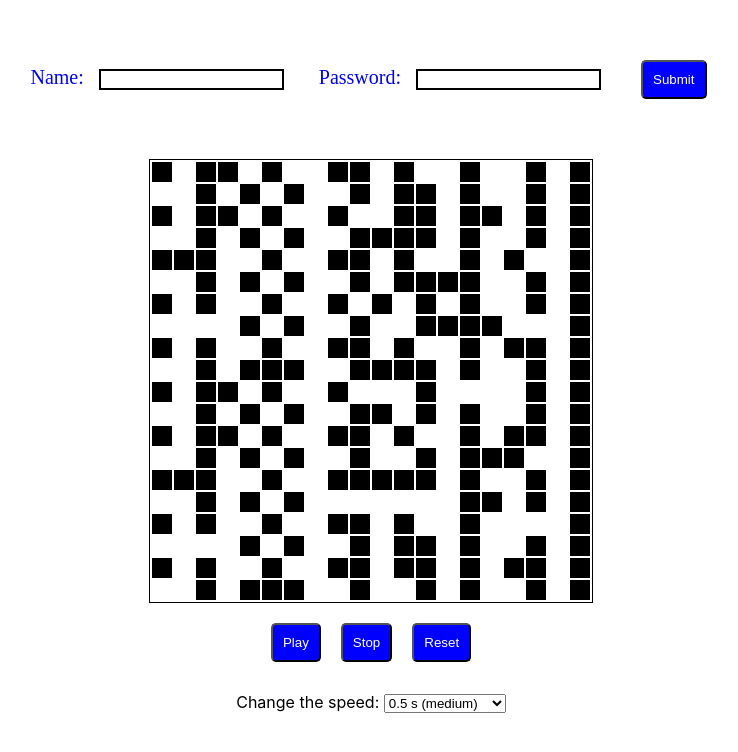
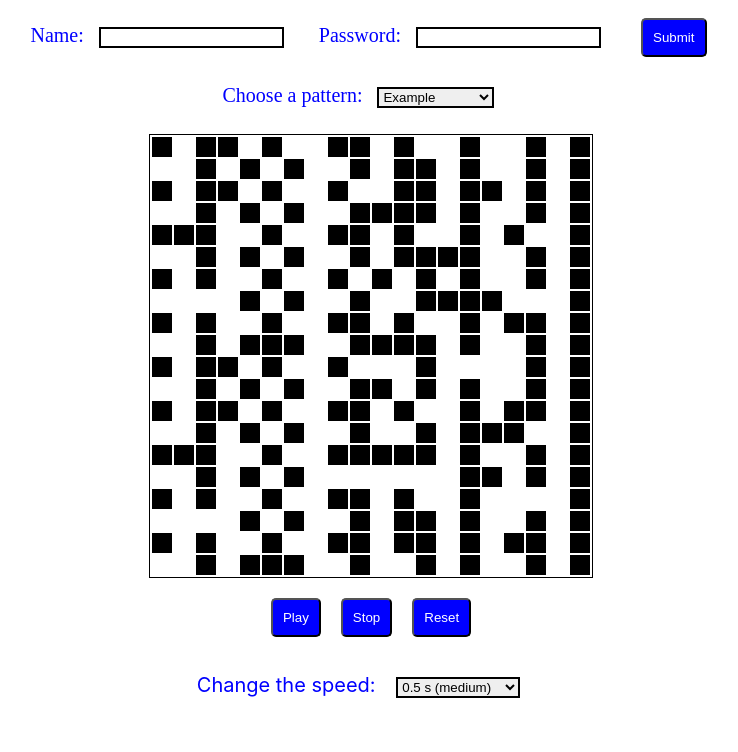
Before and after one commit to AnickaVargova/Game-of-Life-TS, a React (Create React App) app: page / in a window 1280 px wide. Shown: the top 752 px of the page, without its empty margins (269-1007 px from the left). Built offline with nearby package versions, Linux system fonts and the light colour scheme.

Commit message:
fetch added

```diff
--- a/src/components/App.tsx
+++ b/src/components/App.tsx
@@ -2,8 +2,39 @@ import Board from "./Board";
 import styled from "styled-components";
 import Login from "./Login";
 import { useSelector, useDispatch } from "react-redux";
-import { setTempoAction, setRunningAction, getTempo, resetAction, startGame } from "../reducers/gameReducer";
+import { useState } from "react";
+import { config } from "../config";
 
+import {
+  setTempoAction,
+  setRunningAction,
+  getTempo,
+  startGame,
+  changeBoardSetting,
+  getErrorMsg,
+} from "../reducers/gameReducer";
+
+const Setting = styled.div`
+  text-align: center;
+`;
+const Label = styled.label`
+  margin: 5px;
+  color: blue;
+  font-size: 20px;
+`;
+
+const Select = styled.select`
+  margin: 10px;
+  margin-right: 30px;
+  border: 2px solid black;
+  &: hover {
+    border: 2px solid blue;
+  }
+`;
+
+const Message = styled.p`
+  color: red;
+`;
 
 const Buttons = styled.div`
   display: flex;
@@ -31,15 +62,32 @@ const Tempo = styled.div`
     sans-serif;
 `;
 
-console.log(process.env);
 const App = () => {
   const tempo = useSelector(getTempo);
+  const msg = useSelector(getErrorMsg);
   const dispatch = useDispatch();
-
+  const [pattern, setPattern] = useState("Example");
 
   return (
     <div className="App">
-      <Login/>
+      <Login />
+      <Setting>
+        <Label>Choose a pattern:</Label>
+        <Select
+          onChange={(e) => {
+            dispatch(changeBoardSetting(e.target.value));
+            setPattern(e.target.value);
+          }}
+        >
+          <option value="example">Example</option>
+          <option value="blinker">Blinker</option>
+          <option value="toad">Toad</option>
+          <option value="beacon">Beacon</option>
+          <option value="pentadecathlon">Pentadecathlon</option>
+          <option value="pulsar">Pulsar</option>
+        </Select>
+        <Message>{msg}</Message>
+      </Setting>
       <Board />
       <Buttons>
         <Button onClick={() => dispatch(startGame())}>Play</Button>
@@ -47,15 +95,16 @@ const App = () => {
         <Button
           onClick={() => {
             dispatch(setRunningAction(false));
-            dispatch(resetAction());
-        }}
+            dispatch(changeBoardSetting(pattern));
+            dispatch(setTempoAction(config.DEFAULT_SPEED));
+          }}
         >
           Reset
         </Button>
       </Buttons>
       <Tempo>
-        <span>Change the speed: </span>
-        <select
+        <Label>Change the speed: </Label>
+        <Select
           value={tempo}
           onChange={(e) => {
             dispatch(setTempoAction(parseInt(e.target.value)));
@@ -66,7 +115,7 @@ const App = () => {
           <option value="500">0.5 s (medium)</option>
           <option value="700">0.7 s</option>
           <option value="2000">2 s (very slow)</option>
-        </select>
+        </Select>
       </Tempo>
     </div>
   );
--- a/src/components/Board.tsx
+++ b/src/components/Board.tsx
@@ -1,24 +1,24 @@
-
 import Row from "./Row";
 import styled from "styled-components";
 import { useSelector } from "react-redux";
-import { getBoard} from "../reducers/gameReducer";
+import { getBoard } from "../reducers/gameReducer";
 
 const Table = styled.table`
   border: 1px solid black;
   margin: auto;
-  margin-top: 50px;
+  margin-top: 0;
   padding: 0;
 `;
 
 const Board = () => {
   const boardInfo = useSelector(getBoard);
-    return (
+  return (
     <Table>
       <tbody>
-        {boardInfo.map((row, rowIndex) => (
-          <Row key={rowIndex} rowIndex={rowIndex} />
-        ))}
+        {boardInfo &&
+          boardInfo.map((row, rowIndex) => (
+            <Row key={rowIndex} rowIndex={rowIndex} />
+          ))}
       </tbody>
     </Table>
   );
--- a/src/components/Login.tsx
+++ b/src/components/Login.tsx
@@ -1,17 +1,17 @@
-import {useSelector, useDispatch} from 'react-redux';
-import {useState} from 'react';
-import styled from 'styled-components';
-import {getName, setLoginAction} from "../reducers/loginReducer"
+import { useSelector, useDispatch } from "react-redux";
+import { useState } from "react";
+import styled from "styled-components";
+import { getName, setLoginAction } from "../reducers/loginReducer";
 
 const LoginSection = styled.div`
-margin-top: 40px;
+  margin-top: 0;
   text-align: center;
-`
+`;
 const Label = styled.label`
   margin: 5px;
   color: blue;
   font-size: 20px;
-`
+`;
 
 const Input = styled.input`
   margin: 10px;
@@ -20,45 +20,56 @@ border: 2px solid black;
   &: hover {
     border: 2px solid blue;
   }
-`
+`;
 
 const Greeting = styled.h1`
+  margin: 0;
+  margin-bottom: 10px;
   color: turquoise;
-`
+`;
 
 const Button = styled.button`
   margin: 10px;
-  margin-top: 20px;
+  margin-top: 10px;
   color: white;
   background-color: blue;
   border-radius: 5px;
   padding: 10px;
 `;
 const Login = () => {
-
   const name = useSelector(getName);
   const dispatch = useDispatch();
-const [nameInput, setNameInput] = useState('');
-const [password, setPassword] = useState('');
+  const [nameInput, setNameInput] = useState("");
+  const [password, setPassword] = useState("");
 
   const handleClick = () => {
-    if(nameInput === ''|| password === ''){
-        alert ('Please fill in both fields.');
+    if (nameInput === "" || password === "") {
+      alert("Please fill in both fields.");
       return;
     }
-    dispatch(setLoginAction(nameInput, password)); setNameInput(''); setPassword('')
-}
+    dispatch(setLoginAction(nameInput, password));
+    setNameInput("");
+    setPassword("");
+  };
 
   return (
     <LoginSection>
       <Label>Name:</Label>
-        <Input type = 'text' value = {nameInput} onChange = {(e)=>setNameInput(e.target.value)} />
+      <Input
+        type="text"
+        value={nameInput}
+        onChange={(e) => setNameInput(e.target.value)}
+      />
       <Label>Password:</Label>
-        <Input type = 'text' value = {password} onChange = {(e)=>setPassword(e.target.value)}/>
-        <Button onClick = {handleClick}>Submit</Button>
-        <Greeting>{name? `Hello ${name}!`: null}</Greeting>
+      <Input
+        type="text"
+        value={password}
+        onChange={(e) => setPassword(e.target.value)}
+      />
+      <Button onClick={handleClick}>Submit</Button>
+      <Greeting>{name ? `Hello ${name}!` : null}</Greeting>
     </LoginSection>
-)
-}
+  );
+};
 
 export default Login;
--- a/src/data.ts
+++ b/src/data.ts
@@ -447,6 +447,7 @@ const data = {
   ],
   tempo: config.DEFAULT_SPEED,
   isRunning: false,
+  msg: "",
 };
 
 export default data;
--- a/src/reducers/gameReducer.ts
+++ b/src/reducers/gameReducer.ts
@@ -21,9 +21,20 @@ export const startGame = (): ThunkReturnType => (dispatch, getState) => {
   setTimeout(doStep, getTempo(getState()));
 };
 
+export const changeBoardSetting = (pattern: string): ThunkReturnType => (
+  dispatch,
+  getState
+) => {
+  fetch(`http://localhost:8080/${pattern}`, { mode: "cors" })
+    .then((response) => response.json())
+    .then((data) => dispatch(fetchDataAction(data)))
+    .catch(() => dispatch(errorAction()));
+};
+
 export const getBoard = (state: GlobalState) => state.game.boardInfo;
 export const getTempo = (state: GlobalState) => state.game.tempo;
 export const getIsRunning = (state: GlobalState) => state.game.isRunning;
+export const getErrorMsg = (state: GlobalState) => state.game.msg;
 export const updateSquareAction = (index: number, rowIndex: number) => ({
   type: "UPDATE_SQUARE" as const,
   payload: { index, rowIndex },
@@ -38,33 +49,46 @@ export const setRunningAction = (bool: boolean) => ({
 });
 export const updateBoardAction = () => ({ type: "UPDATE_BOARD" as const });
 export const resetAction = () => ({ type: "RESET" as const });
+export const fetchDataAction = (data: boolean[][]) => ({
+  type: "FETCH_DATA" as const,
+  payload: data,
+});
+export const errorAction = () => ({
+  type: "ERROR" as const,
+  msg: "Unfortunately this action wasn't successful.",
+});
 
 type GameActions =
   | ReturnType<typeof setTempoAction>
   | ReturnType<typeof setRunningAction>
   | ReturnType<typeof updateSquareAction>
   | ReturnType<typeof updateBoardAction>
-  | ReturnType<typeof resetAction>;
+  | ReturnType<typeof fetchDataAction>
+  | ReturnType<typeof errorAction>;
 
-export const gameReducer = (state = data, action: GameActions): State => {
+export const gameReducer = (state = data, action: GameActions) => {
   switch (action.type) {
     case "UPDATE_SQUARE":
       return {
         ...state,
         boardInfo: updateSquare(
-          state.boardInfo,
+          state?.boardInfo,
+
           action.payload.index,
+
           action.payload.rowIndex
         ),
       };
     case "UPDATE_BOARD":
-      return { ...state, boardInfo: updateBoard(state.boardInfo) };
-    case "RESET":
-      return data;
+      return { ...state, boardInfo: updateBoard(state?.boardInfo) };
     case "SET_RUNNING":
       return { ...state, isRunning: action.payload };
     case "SET_TEMPO":
       return { ...state, tempo: action.payload };
+    case "FETCH_DATA":
+      return { ...state, boardInfo: action.payload };
+    case "ERROR":
+      return { ...state, error: action.msg };
     default:
       return state;
   }
--- a/src/utils/updateBoard.ts
+++ b/src/utils/updateBoard.ts
@@ -1,7 +1,7 @@
 import countItemNeighbours from "./countItemNeighbours";
 
-function updateBoard(oldArr:boolean[][]) {
-    let arr = oldArr.map((row) => row.slice());
+function updateBoard(oldArr: boolean[][]) {
+  let arr = oldArr.map((row) => row.slice());
 
   for (let j = 0; j < arr.length; j++) {
     for (let i = 0; i < arr[j].length; i++) {
```
Lines whose indentation alone changed are shown as unchanged.
